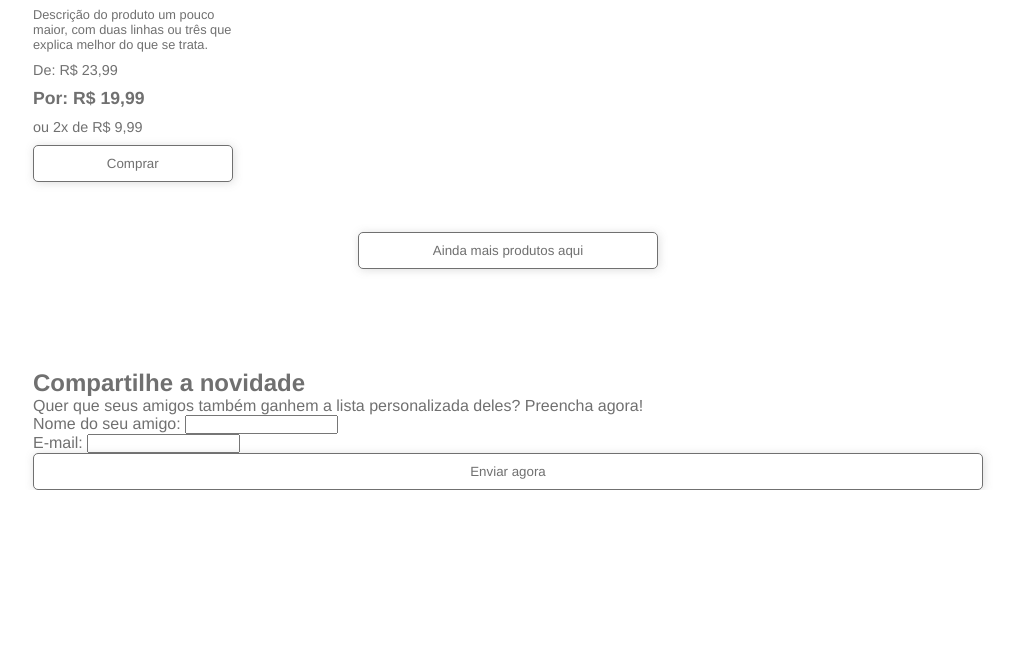
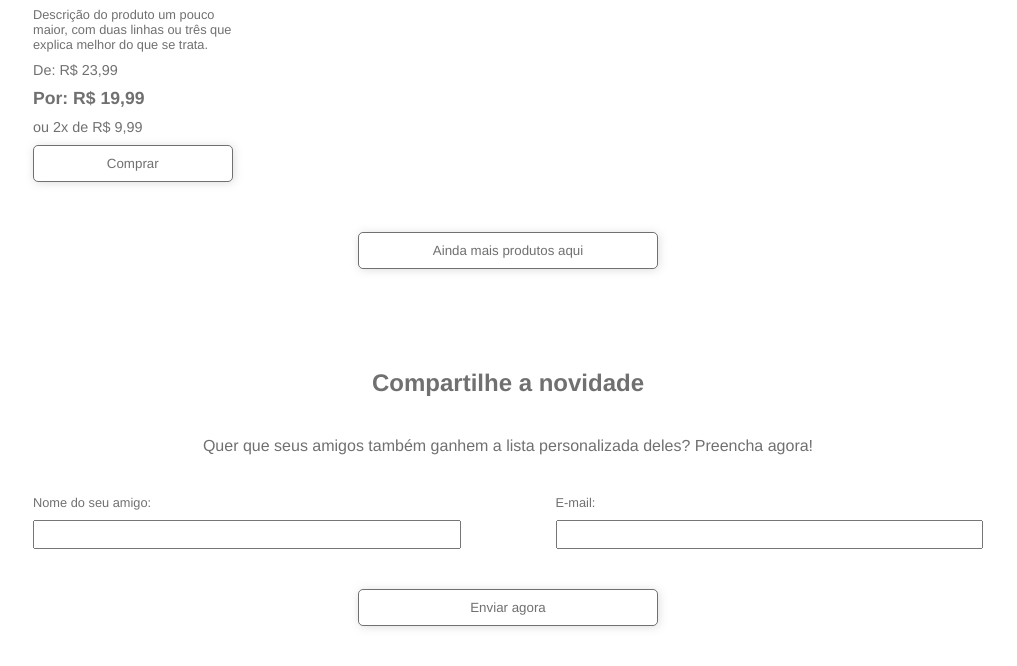
Before and after one commit to Joatancarlos/landing-page-dev-jr-challenge, a plain HTML site: page index.html in a window 1280 px wide. Shown: the part 1427-2093 px from the top of the page, without its empty margins (132-1149 px from the left). Before the commit the page ends 1917 px from the top, so only its background shows below. Drawn offline with Linux system fonts and the light colour scheme.

Commit message:
-css- adicionando estilos da secao compartilhe

```diff
--- a/css/styles.css
+++ b/css/styles.css
@@ -79,6 +79,18 @@ body {
 }
 
 
+.form .input {
+    width: 100%;
+    padding: 5px;
+}
+
+.form .label {
+    display: block;
+    font-size: .8rem;
+    margin-bottom: 10px;
+}
+
+
 /* -------------------------------- ABOUT -------------------------------- */
 
 .about {
@@ -117,16 +129,6 @@ body {
     margin-bottom: 20px;
 }
 
-.about .div-form .form .input {
-    width: 100%;
-    padding: 5px;
-}
-
-.about .div-form .form .label {
-    display: block;
-    font-size: .8rem;
-    margin-bottom: 10px;
-}
 
 .about .div-form .form label[for=gender] {
     margin-right: 20px;
@@ -187,3 +189,33 @@ body {
     width: 300px;
     margin-bottom: 100px;
 }
+
+
+/* -------------------------------- SHARE -------------------------------- */
+.share {
+    text-align: center;
+}
+
+.share .form .inputs-flex {
+    display: flex;
+    justify-content: space-between;
+}
+
+.share .form .inputs-flex label {
+    text-align: left;
+}
+
+.share .form .inputs-flex > div {
+    width: 45%;
+}
+
+.share .btn {
+    width: 300px;
+}
+
+.share .seperator,
+.share > p,
+.share .form,
+.share .form .inputs-flex {
+    margin-bottom: 40px;
+}
--- a/index.html
+++ b/index.html
@@ -211,18 +211,21 @@
             <p>
                 Quer que seus amigos também ganhem a lista personalizada deles? Preencha agora!
             </p>
-            <form class="form-share">
+            <form class="form">
+                <div class="inputs-flex">
                     <div>
-                    <label for="name-shr">
+                        <label for="name-shr" class="label">
                             Nome do seu amigo:
                         </label>
-                    <input type="text" name="name-shr" id="name-shr">
+                        <div><input type="text" name="name-shr" id="name-shr" class="input"></div>
                     </div>
+
                     <div>
-                    <label for="email-shr">
+                        <label for="email-shr" class="label">
                             E-mail:
                         </label>
-                    <input type="email" name="email-shr" id="email-shr">
+                        <div><input type="email" name="email-shr" id="email-shr" class="input"></div>
+                    </div>
                 </div>
                 <button class="btn">Enviar agora</button>
             </form>
```
Lines whose indentation alone changed are shown as unchanged.
